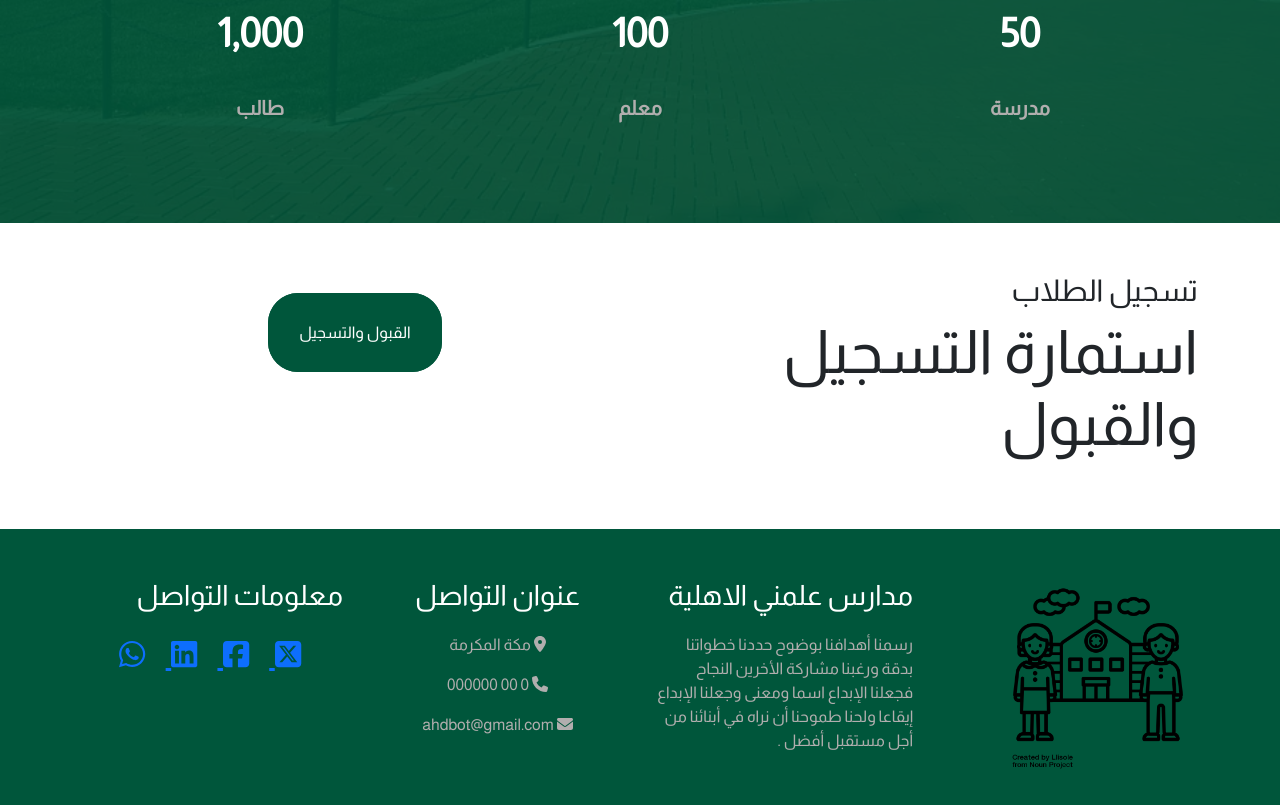
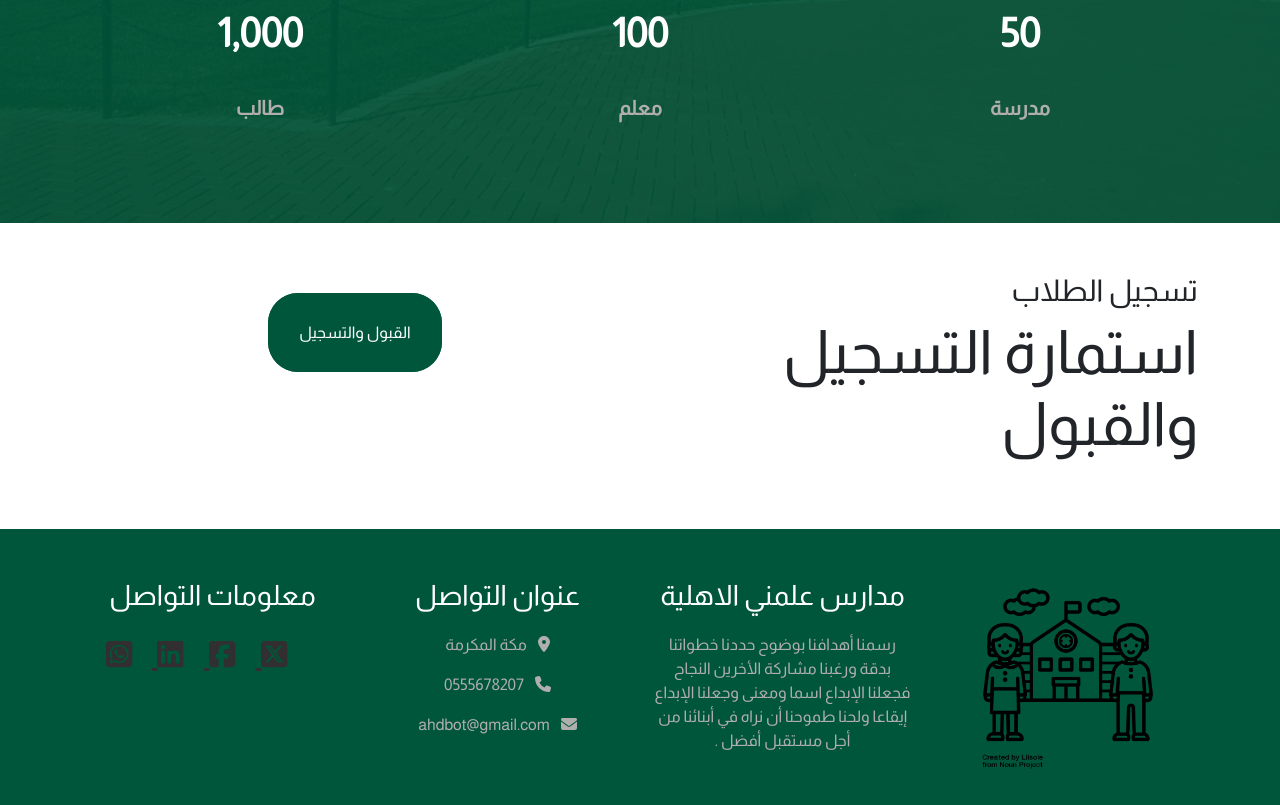
Before and after one commit to ahdbot/school, a website built with webpack: page src/index.html in a window 1280 px wide. Shown: the part 5401-6206 px from the top of the page. Built offline with nearby package versions, Linux system fonts and the light colour scheme; files whose address does not match are found by name.

Commit message:
footer end

```diff
--- a/src/index.html
+++ b/src/index.html
@@ -443,13 +443,13 @@
   <footer>
     <div class="container">
       <div class="row">
-        <div class="col-3">
+        <div class="col-md-3  col-sm-6  text-center">
           <div class="icon">
             <img src="images/icons.png" alt="" width="200" height="200">
           </div>
 
         </div>
-        <div class="col-3">
+        <div class="col-md-3  col-sm-6  text-center">
           <h3 class="">مدارس علمني الاهلية
           </h3>
 
@@ -457,20 +457,20 @@
             الإبداع إيقاعا ولحنا طموحنا أن نراه في أبنائنا من أجل مستقبل أفضل .</p>
         </div>
 
-        <div class="col-3 text-center">
+        <div class="col-md-3  col-sm-6  text-center">
           <h3> عنوان التواصل
           </h3>
           <ul class="list-unstyled text-center">
             <li class="mt-3">
-              <i class="fa-solid fa-location-dot  "></i>
+              <i class="fa-solid fa-location-dot me-2"></i>
               مكة المكرمة
             </li>
             <li class="mt-3">
-              <i class="fa-solid fa-phone "></i>
-              0 00 000000
+              <i class="fa-solid fa-phone me-2"></i>
+              0555678207
             </li>
             <li class="mt-3">
-              <i class="fa-solid fa-envelope"></i>
+              <i class="fa-solid fa-envelope me-2"></i>
               ahdbot@gmail.com
             </li>
 
@@ -478,11 +478,11 @@
         </div>
 
 
-        <div class="col-3 ">
+        <div class="col-md-3  col-sm-6  text-center">
           <h3>معلومات التواصل
           </h3>
           <ul class="soical-media">
-            <li class="social-media-icon">
+            <li class="social-media-icon ">
               <a href="">
                 <i class="fa-brands fa-square-x-twitter"></i>
               </a>
@@ -499,7 +499,7 @@
             </li>
             <li class="social-media-icon">
               <a href="">
-                <i class="fab fa-whatsapp"></i>
+                <i class="fa-brands fa-square-whatsapp"></i>
               </a>
             </li>
           </ul>
--- a/src/sass/style.scss
+++ b/src/sass/style.scss
@@ -417,6 +417,9 @@ footer {
     display: inline;
     margin: 10px;
     font-size: 30px;
+    a {
+      color: darken($color: $gray_color, $amount: 50%);
+    }
   }
 }
 
```
